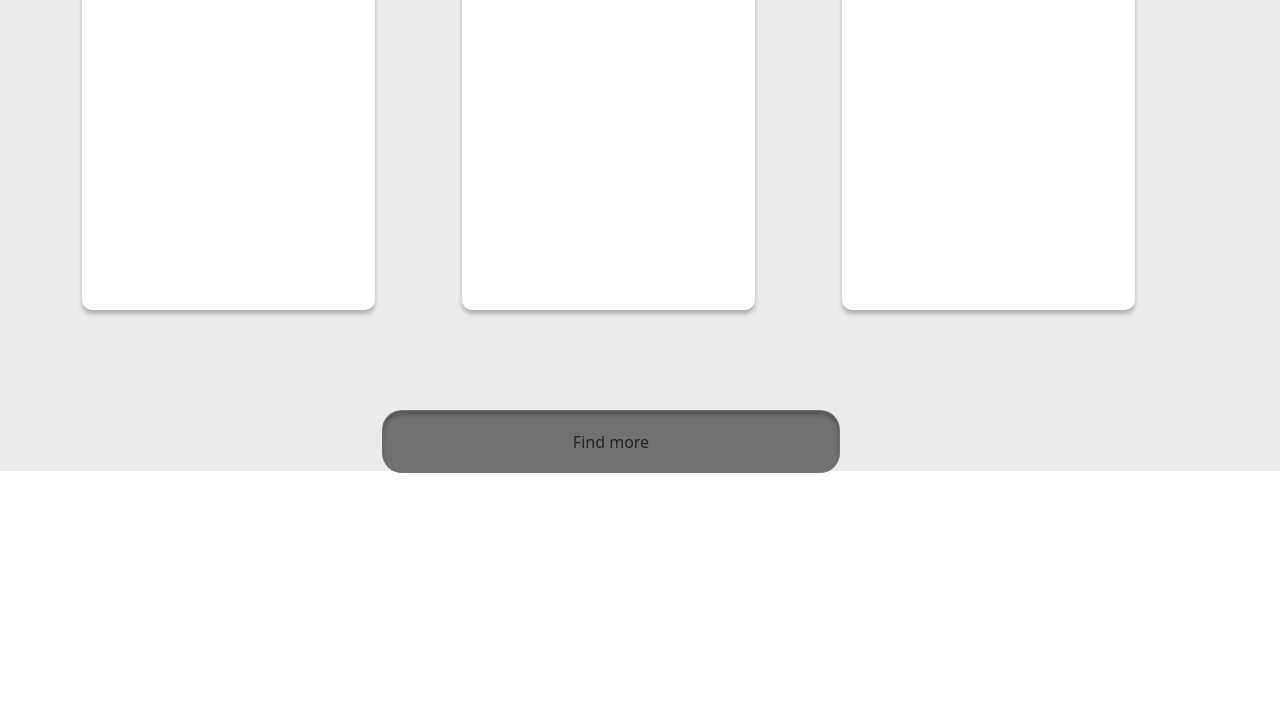
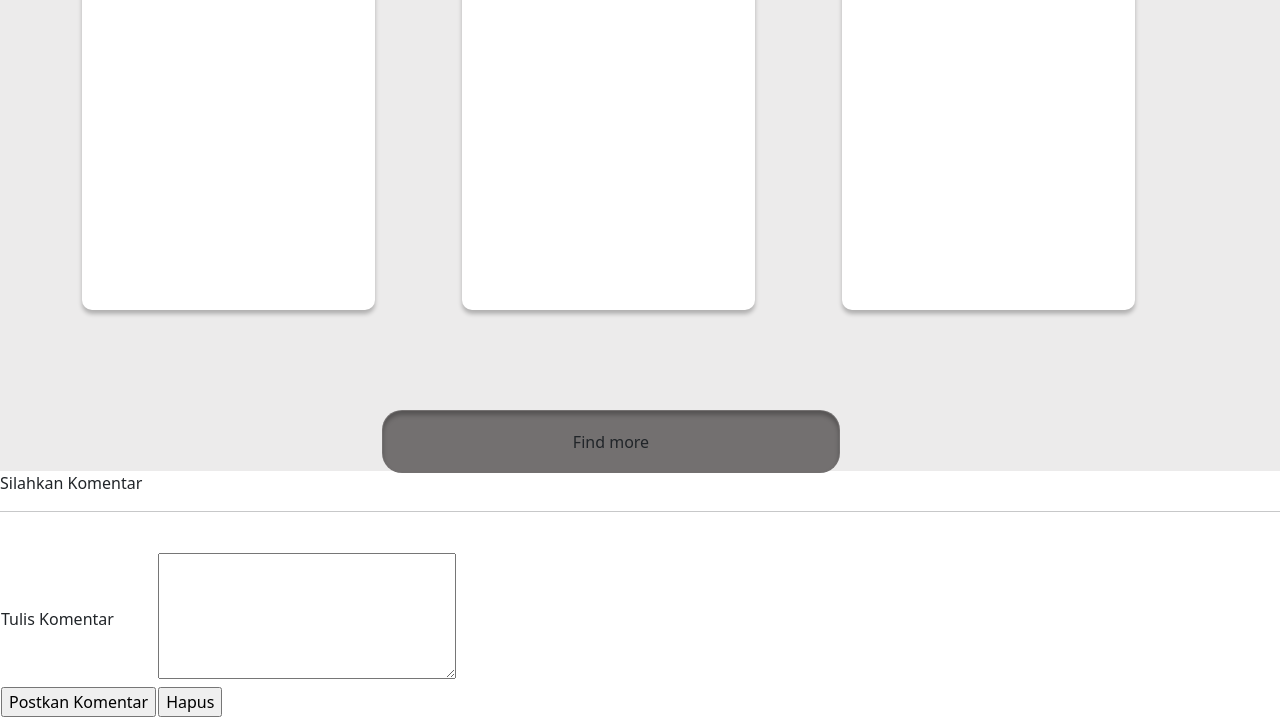
Before and after one commit to bapakkau12/html, a plain HTML site: page Index.html in a window 1280 px wide. Shown: the part 1759-2477 px from the top of the page. Before the commit the page ends 2232 px from the top, so only its background shows below. Drawn offline with nearby package versions, Linux system fonts and the light colour scheme.

Commit message:
Update Index.html

```diff
--- a/Index.html
+++ b/Index.html
@@ -143,3 +143,21 @@
     -->
   </body>
 </html>
+
+<head>
+    <body>
+      Silahkan Komentar<hr/><br/>
+        <form>
+            <table>
+              <tr>
+                <td>Tulis Komentar</td>
+                <td><textarea cols="30" rows="5"></textarea></td>
+              </tr>
+              <tr>
+                <td><input type="submit" value="Postkan Komentar"/></td>
+                <td><input type="reset" value="Hapus"></td>
+              </tr>
+            </table>
+        </form>
+    </head>
+</body>
```
